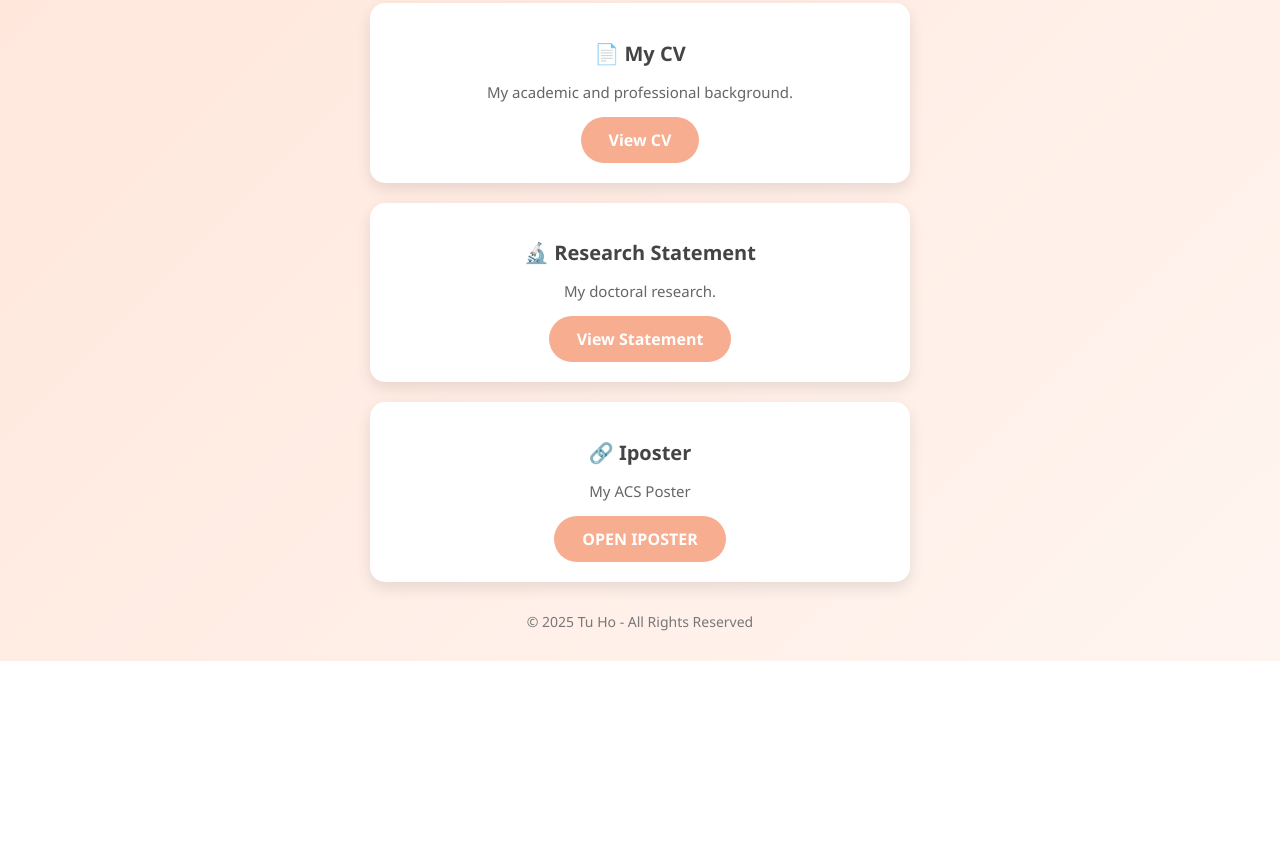
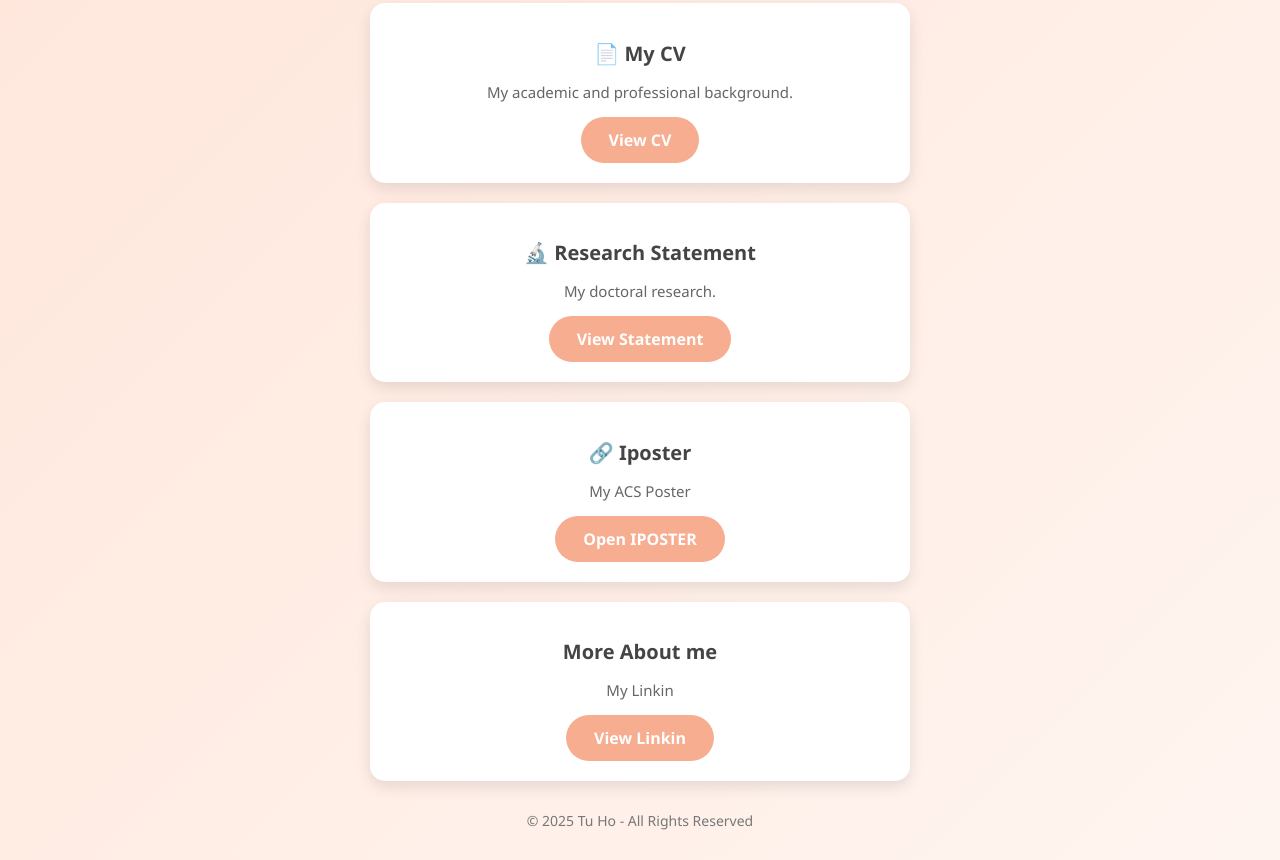
Before and after one commit to myho4498/Tu-Ho-s-Portfolio, a plain HTML site: page index.html in a window 1280 px wide. Shown: the part 352-1212 px from the top of the page. Before the commit the page ends 1013 px from the top, so only its background shows below. Drawn offline with Linux system fonts and the light colour scheme.

Commit message:
Update index.html

```diff
--- a/index.html
+++ b/index.html
@@ -127,7 +127,13 @@
     <div class="card">
       <h2>🔗 Iposter</h2>
       <p>My ACS Poster</p>
-      <a href="https://fall2025-acs.ipostersessions.com/default.aspx?s=D0-1E-A5-F5-BC-D6-DA-59-25-2B-7B-30-A1-8E-9D-F8&guestview=true" target="_blank">OPEN IPOSTER</a>
+      <a href="https://fall2025-acs.ipostersessions.com/default.aspx?s=D0-1E-A5-F5-BC-D6-DA-59-25-2B-7B-30-A1-8E-9D-F8&guestview=true" target="_blank">Open IPOSTER</a>
+    </div>
+
+        <div class="card">
+      <h2>More About me </h2>
+      <p>My Linkin</p>
+      <a href="https://www.linkedin.com/in/tu-ho-aa92a9200/" target="_blank">View Linkin</a>
     </div>
   </div>
 
```
